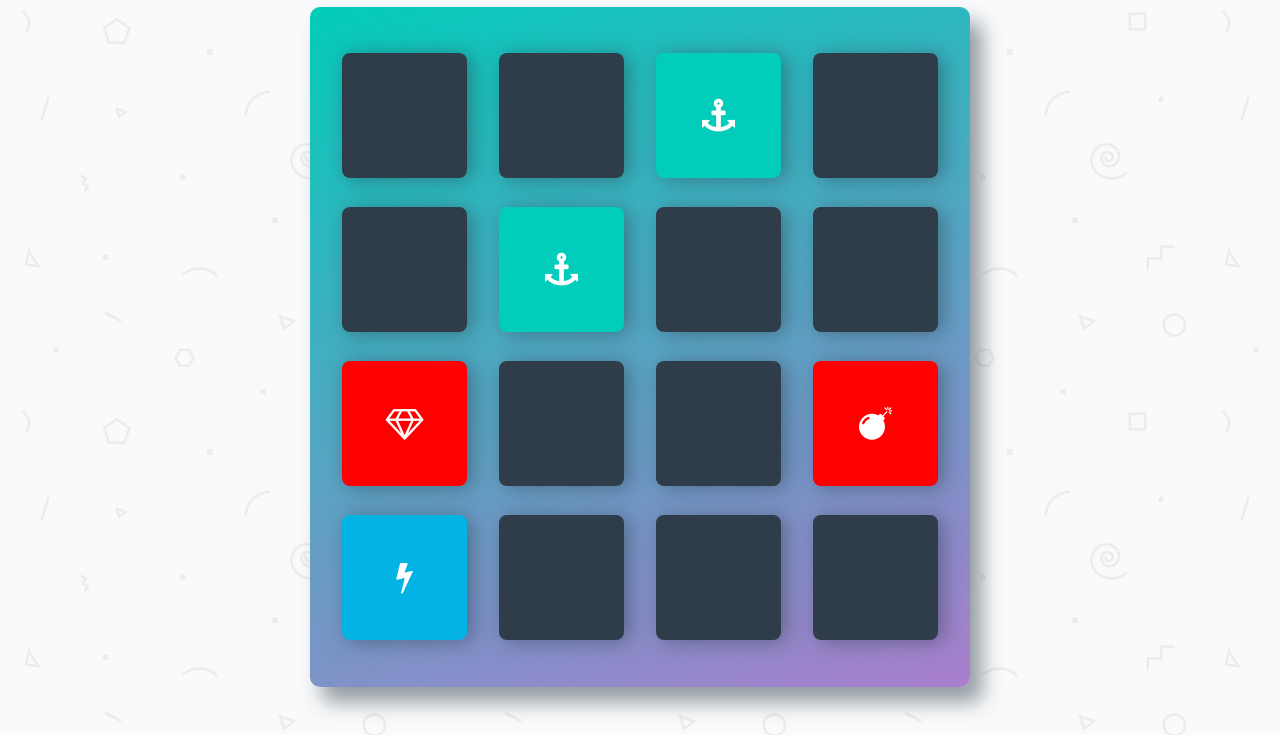
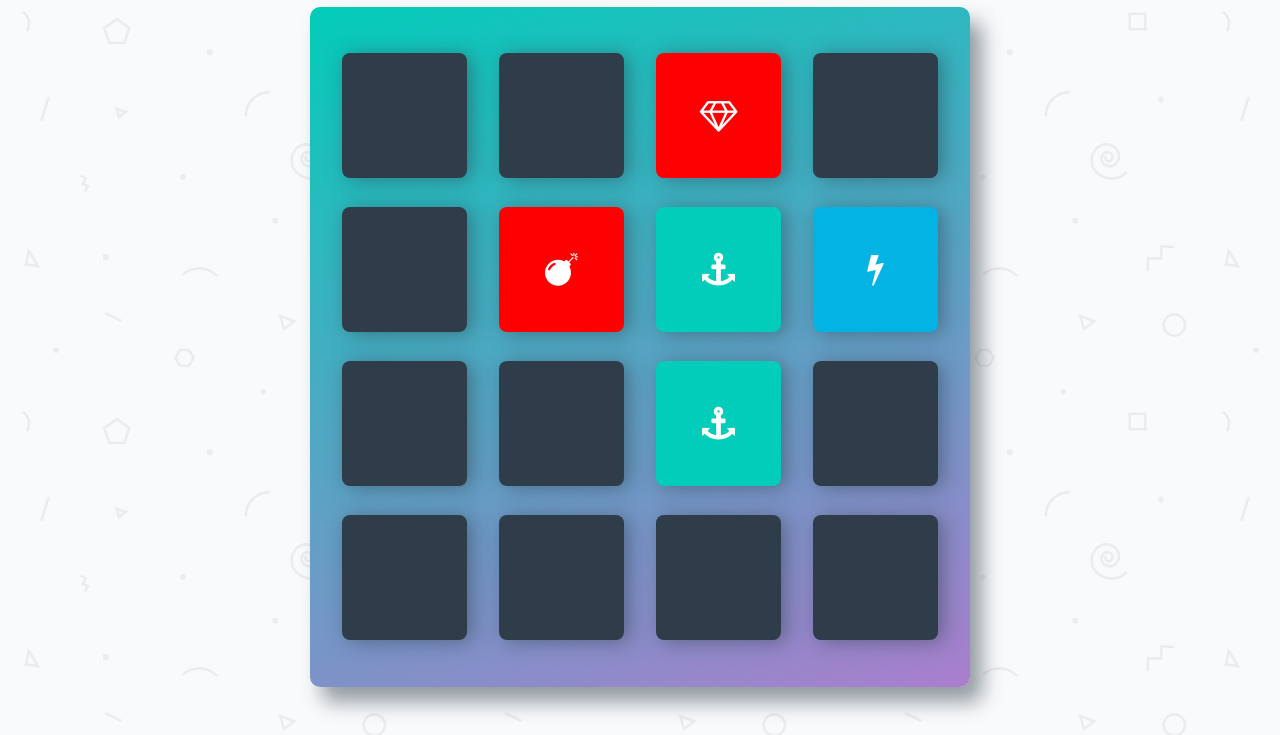
Before and after one commit to rabinrai44/Memory-Game, a website: page src/index.html in a window 1280 px wide. Shown: the part 108-843 px from the top of the page. Drawn offline with Linux system fonts and the light colour scheme; a web font is replaced by a local one.

Commit message:
Created randomize card array with shuffle function

```diff
--- a/src/index.html
+++ b/src/index.html
@@ -29,7 +29,7 @@
         	</div>
         </section>
 
-        <ul class="deck">
+        <ul class="deck" id="deck">
             <li class="card">
                 <i class="fa fa-diamond"></i>
             </li>
--- a/src/js/app.js
+++ b/src/js/app.js
@@ -36,3 +36,30 @@ function shuffle(array) {
  *    + increment the move counter and display it on the page (put this functionality in another function that you call from this one)
  *    + if all cards have matched, display a message with the final score (put this functionality in another function that you call from this one)
  */
+
+ /**
+  * Your Code Start Here
+  */
+  // Shuffle card with randomize
+  // Selecting query
+  const selectDeck = document.querySelector(".deck");
+  let selectCards = document.getElementsByClassName('card');
+  const allCardDecks = [...selectCards];
+
+  // Create a new shuffled deck
+  function createNewDeck() {
+      shuffle(allCardDecks);
+      // shuffled deck and append
+    for (let i = 0; i < allCardDecks.length; i++) {
+        let newCardClass = allCardDecks[i];
+        selectDeck.appendChild(newCardClass);
+    }
+  }
+// tested into console.log
+  console.log(allCardDecks);
+
+  // Refresh the card when window is reloaded
+  window.onload = createNewDeck();
+
+  // card
+// Setup the event listener for a card. If a card is clicked:
```
